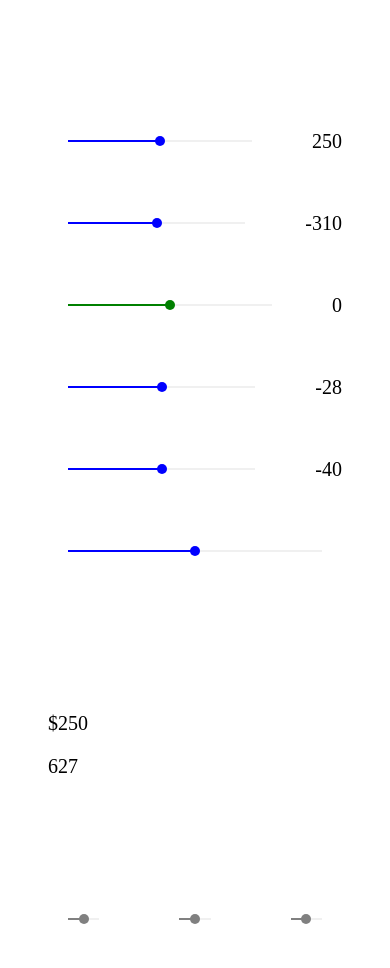
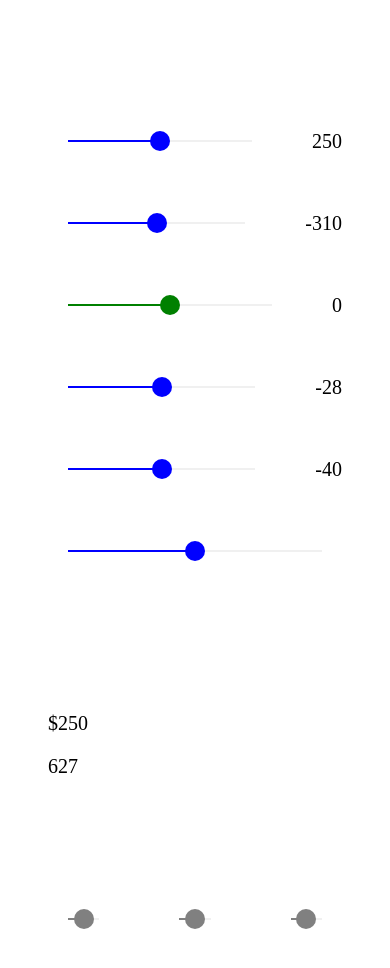
Before and after one commit to maksimsemenov/Slidery, a website built with webpack: page src/index.html in a window 390 px wide. Built offline with nearby package versions, Linux system fonts and the light colour scheme.

Commit message:
Adjust mobile styles

```diff
--- a/src/slidery.less
+++ b/src/slidery.less
@@ -45,6 +45,11 @@
   left: 50%;
   transform: translate(-50%, -50%);
 
+  @media (max-width: 576px) {
+    min-width: 40px;
+    min-height: 40px;
+  }
+
   &::before {
     content: '';
     position: absolute;
@@ -56,6 +61,11 @@
     border-radius: 50%;
     background-color: currentColor;
     transition: transform 0.1s ease-out, box-shadow 0.1s ease-out;
+
+    @media (max-width: 576px) {
+      min-width: 20px;
+      min-height: 20px;
+    }
   }
 
   &:hover::before,
```
